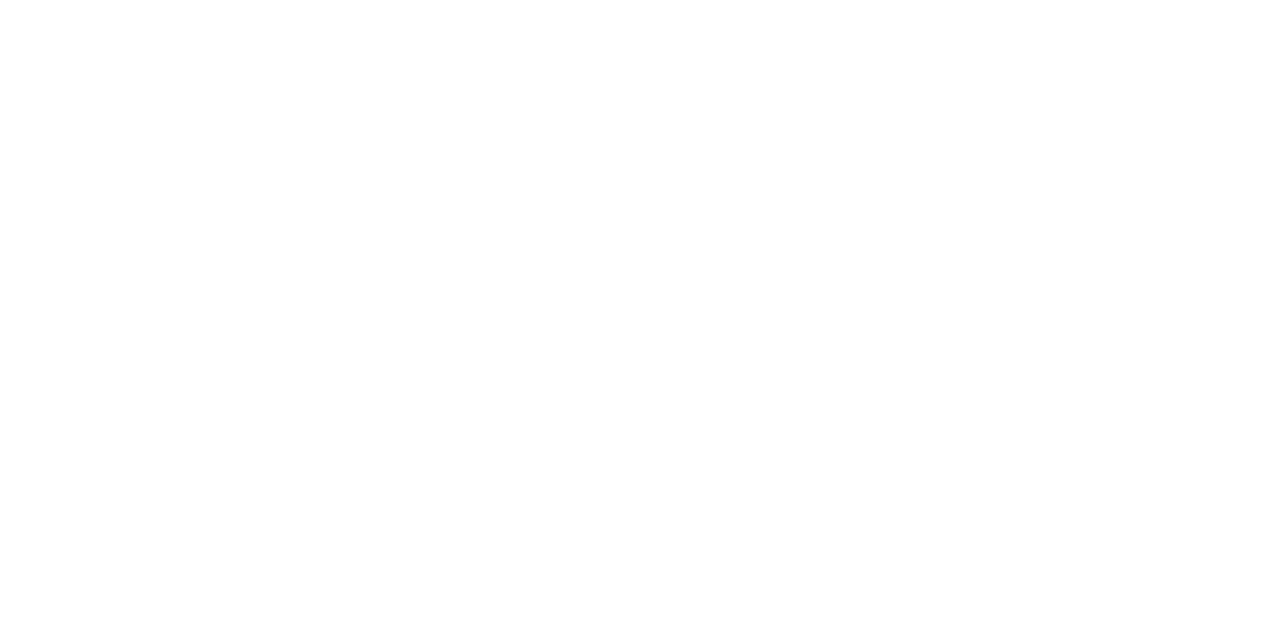
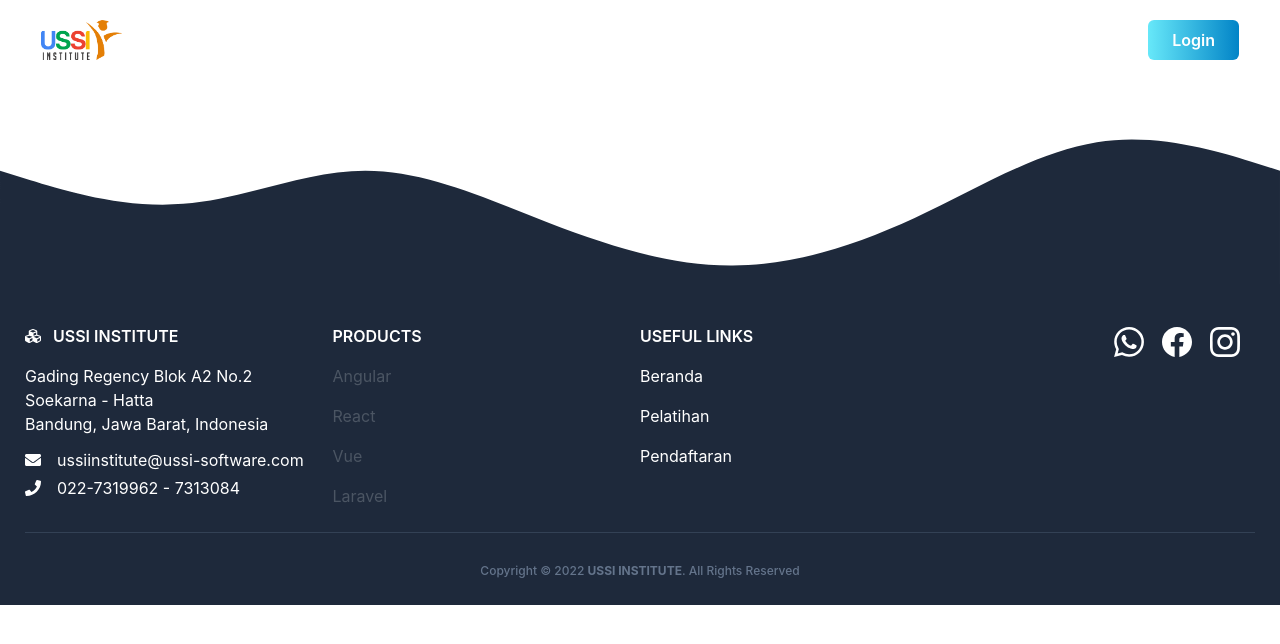
Before and after one commit to abighailshafira/USSI-Institute, a React (Create React App) app: page /profile-user in a window 1280 px wide. Before the commit this address had no page. Shown: the top 644 px of the page. Built offline with nearby package versions, Linux system fonts and the light colour scheme.

Commit message:
Add profile user page

```diff
--- /dev/null
+++ b/src/components/ProfileUser/UserTable.jsx
@@ -0,0 +1,7 @@
+import React from "react";
+
+const UserTable = () => {
+  return <></>;
+};
+
+export default UserTable;
--- /dev/null
+++ b/src/pages/ProfileUserPage.jsx
@@ -0,0 +1,16 @@
+import React from "react";
+import Footer from "../components/Footer";
+import NavBar from "../components/NavBar";
+import UserTable from "../components/ProfileUser/UserTable";
+
+const ProfileUserPage = () => {
+  return (
+    <>
+      <NavBar />
+      <UserTable />
+      <Footer />
+    </>
+  );
+};
+
+export default ProfileUserPage;
--- a/src/routes.js
+++ b/src/routes.js
@@ -6,6 +6,7 @@ import PendaftaranPage from "./pages/PendaftaranPage";
 import DetailPelatihanPage from "./pages/DetailPelatihanPage";
 import LoginPage from "./pages/LoginPage";
 import RegisterPage from "./pages/RegisterPage";
+import ProfileUserPage from "./pages/ProfileUserPage";
 import Home from "./pages/Home";
 
 const RouteApp = () => {
@@ -19,6 +20,7 @@ const RouteApp = () => {
         <Route path="/detail-pelatihan" exact element={<DetailPelatihanPage />} />
         <Route path="/login" exact element={<LoginPage />} />
         <Route path="/register" exact element={<RegisterPage />} />
+        <Route path="/profile-user" exact element={<ProfileUserPage />} />
       </Routes>
     </>
   );
```
